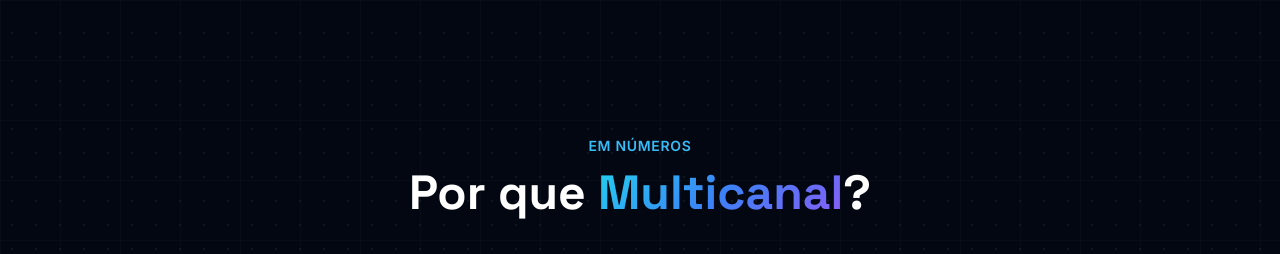
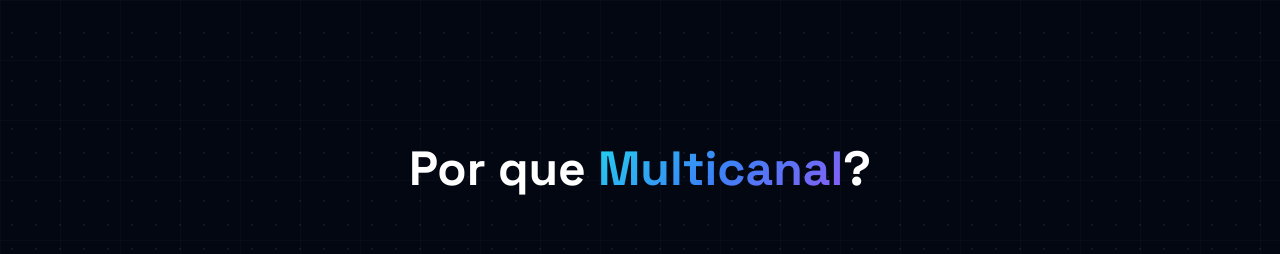
Before and after one commit to leovargas/aquario_records, a website: page index.html in a window 1280 px wide. Shown: the part 3900-4154 px from the top of the page. Drawn offline with nearby package versions, Linux system fonts and the light colour scheme; a script that the page names is missing.

Commit message:
Update index.html

```diff
--- a/index.html
+++ b/index.html
@@ -778,7 +778,7 @@
     <section class="relative py-20 sm:py-28 bg-dots overflow-hidden">
         <div class="max-w-6xl mx-auto px-4 sm:px-6">
             <div class="scroll-reveal text-center mb-16">
-                <span class="text-sm font-semibold text-brand-400 uppercase tracking-wider">Em Números</span>
+                <span class="text-sm font-semibold text-brand-400 uppercase tracking-wider"></span>
                 <h2 class="font-display font-bold text-3xl sm:text-4xl md:text-5xl text-white mt-3">
                     Por que <span class="gradient-text">Multicanal</span>?
                 </h2>
```
